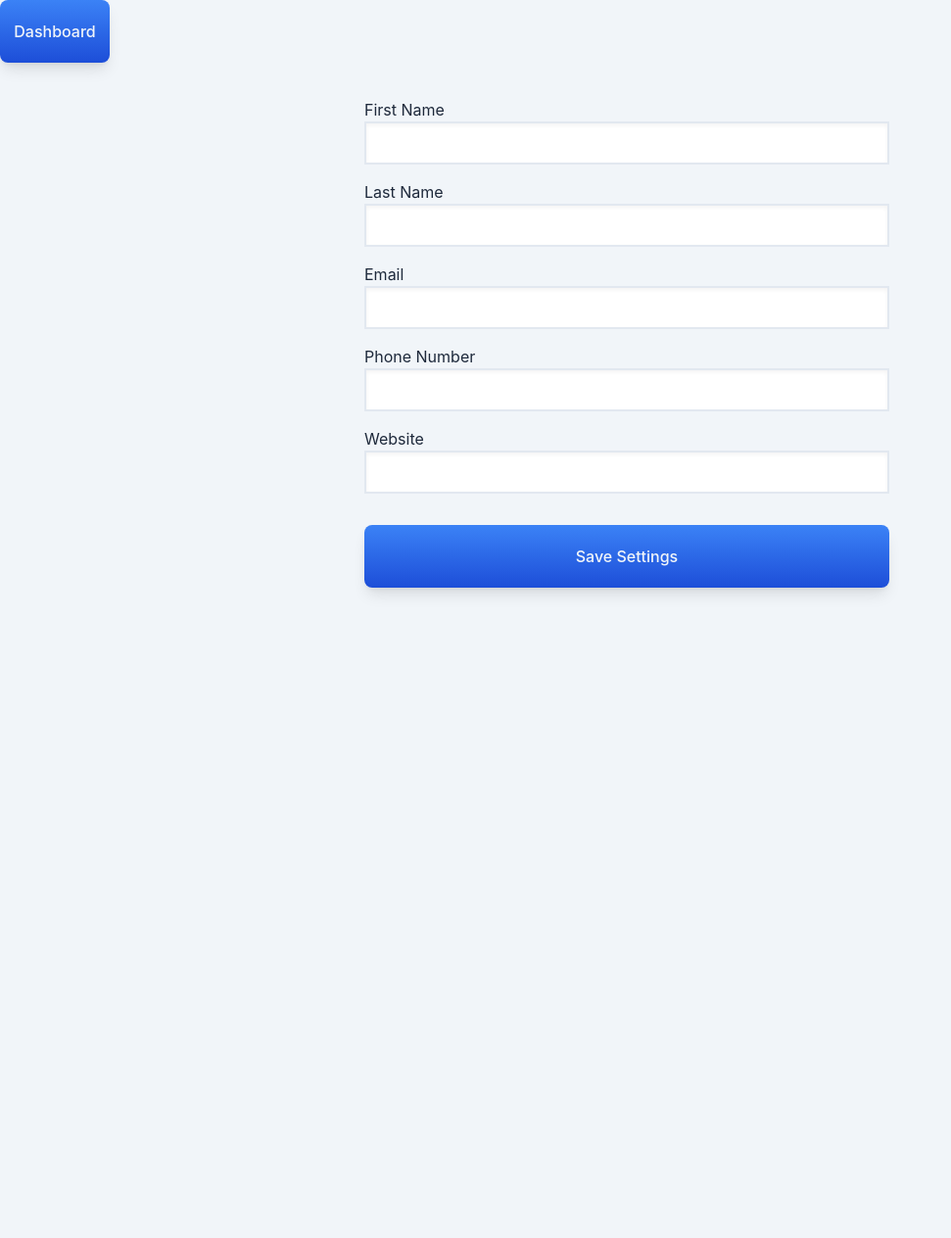
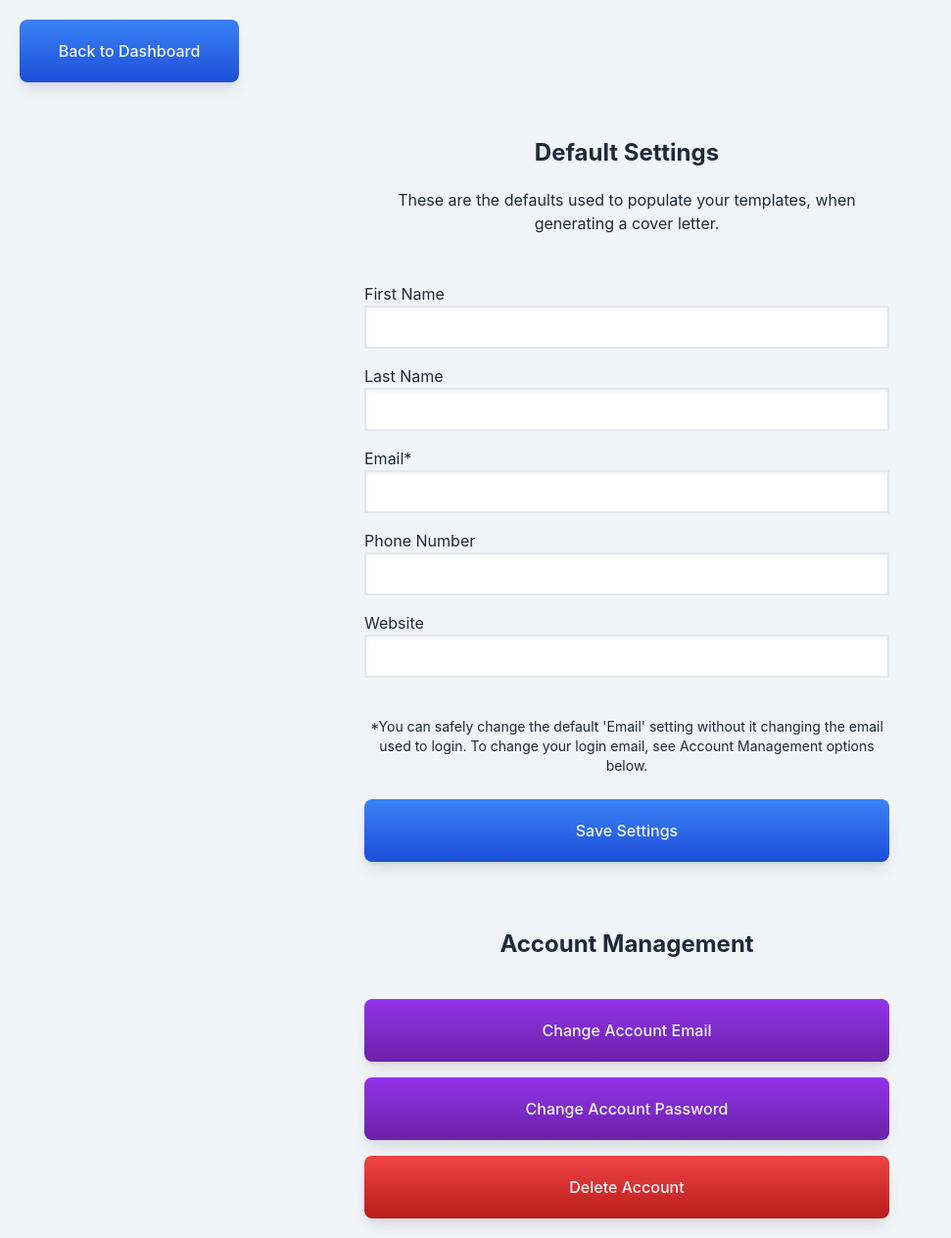
Before and after one commit to ekorber/cover-letter-generator-site, a React (Create React App) app in the folder client/: page /profile in a window 1280 px wide. Shown: the whole page at 98% size, without its empty margins (0-971 px from the left). Before the commit the page ends 800 px from the top, so only its background shows below. Built offline with nearby package versions, Linux system fonts and the light colour scheme.

Commit message:
Adjust styling on profile settings page

```diff
--- a/client/src/pages/profile-settings.js
+++ b/client/src/pages/profile-settings.js
@@ -2,6 +2,7 @@ import React, { useState } from "react";
 import { Link } from "react-router-dom";
 import axios from 'axios';
 import PrimaryButton from "../buttons/btn-primary";
+import { red500, red700, purple600, purple800 } from '../colors';
 
 function ProfileSettingsPage() {
 
@@ -37,8 +38,12 @@ function ProfileSettingsPage() {
 
   return (
     <>
-      <Link to="/dashboard"><PrimaryButton className='mb-4 w-28'>Dashboard</PrimaryButton></Link>
+      <div className="m-5">
+        <Link to="/dashboard"><PrimaryButton className='mb-4 w-56'>Back to Dashboard</PrimaryButton></Link>
+      </div>
       <div className="w-full max-w-xl p-5 mx-auto">
+        <h1 className="font-bold text-center text-2xl mb-5">Default Settings</h1>
+        <p className="text-center text-md mb-12">These are the defaults used to populate your templates, when generating a cover letter.</p>
         <form className="flex flex-col gap-4" onSubmit={handleSubmit}>
 
           <label>First Name <input
@@ -55,7 +60,7 @@ function ProfileSettingsPage() {
               value={profile.lname}
               onChange={handleChange} /></label>
 
-          <label>Email <input
+          <label>Email* <input
               type="email"
               name="email"
               className="w-full p-2 border-2 border-slate-200 shadow-inner"
@@ -76,8 +81,16 @@ function ProfileSettingsPage() {
               value={profile.website}
               onChange={handleChange} /></label>
 
-          <PrimaryButton type="submit" className='mt-4'>Save Settings</PrimaryButton>
+          <p className="text-center text-sm mt-6">*You can safely change the default 'Email' setting without it changing the email used to login. To change your login email, see Account Management options below.</p>
+
+          <PrimaryButton type="submit" className='mt-2'>Save Settings</PrimaryButton>
         </form>
+      </div>
+      <h1 className="font-bold text-center text-2xl mt-12 mb-5">Account Management</h1>
+      <div className="flex flex-col gap-4 max-w-xl p-5 mx-auto">
+        <PrimaryButton fromColor={purple600} toColor={purple800} >Change Account Email</PrimaryButton>
+        <PrimaryButton fromColor={purple600} toColor={purple800} >Change Account Password</PrimaryButton>
+        <PrimaryButton fromColor={red500} toColor={red700} >Delete Account</PrimaryButton>
       </div>
     </>
   );
```
